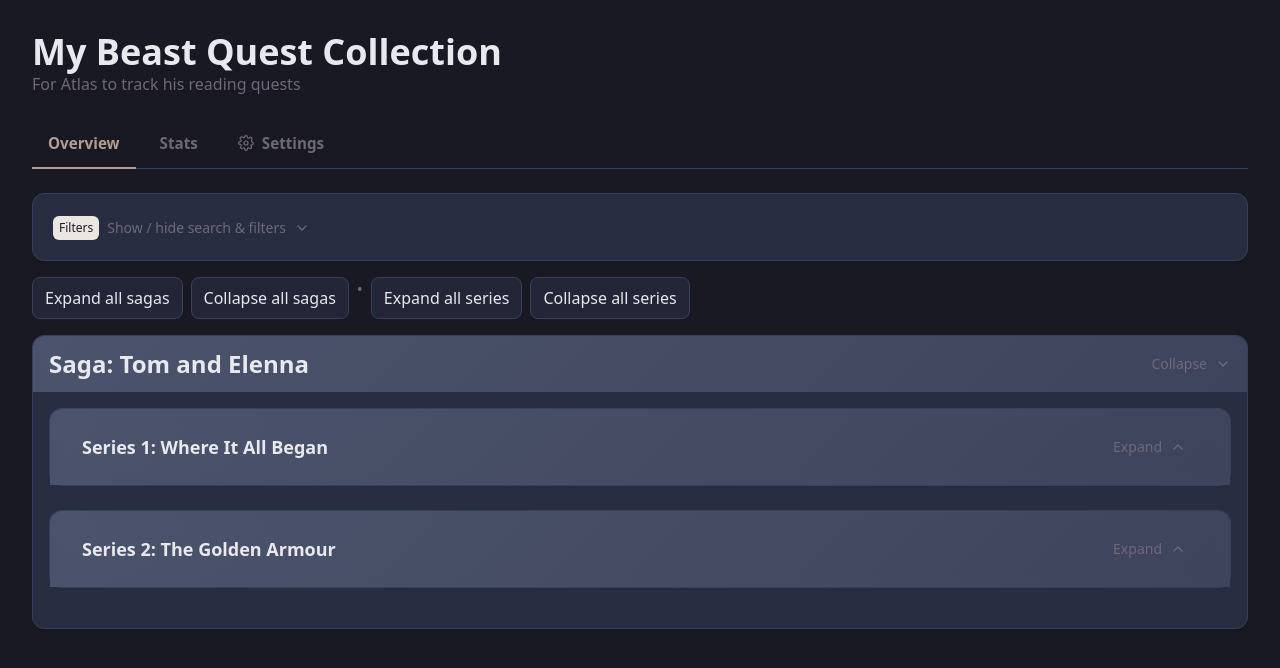
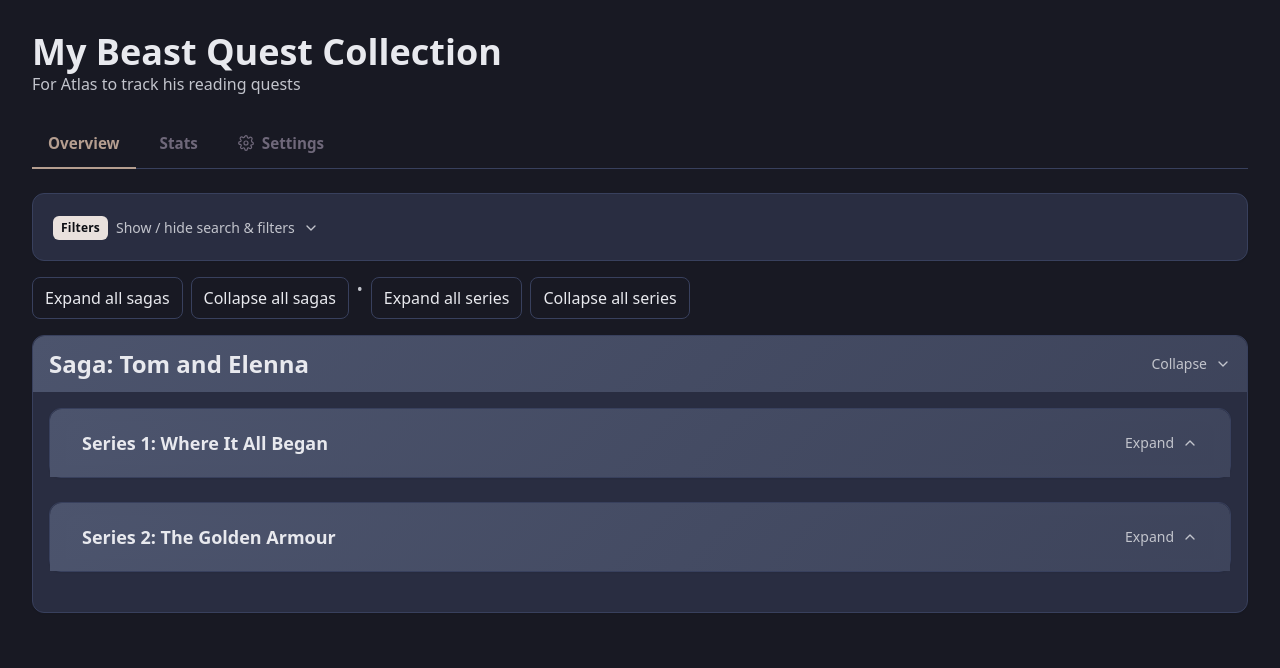
Before and after one commit to Dashdor182/beastquest, a plain HTML site: page index.html in a window 1280 px wide. Both pictures are taken after a click on the button "Expand". Drawn offline with nearby package versions, Linux system fonts and the light colour scheme.

Commit message:
Update styles.css

```diff
--- a/assets/styles.css
+++ b/assets/styles.css
@@ -1,31 +1,51 @@
 :root{
-    --bg:#181923;
-    --panel:#292d41;
-    --border:#38405d;
-    --chip:#4c546d;
-    --muted:#6f687a;
-    --accent:#b59e90;
-    --accent2:#a58d89;
-    --text:#e8e9ee;
+  --bg:#181923;        /* base background */
+  --panel:#292d41;     /* cards/panels */
+  --border:#38405d;    /* borders/tracks */
+  --chip:#4c546d;      /* headers/subpanels */
+  --muted:#6f687a;     /* legacy (overridden below for AA) */
+  --accent:#b59e90;    /* primary accent */
+  --accent2:#a58d89;   /* secondary accent */
+  --text:#e8e9ee;      /* body text */
 }
+
 .body-dark{ background:var(--bg); color:var(--text); }
+
+/* Panels & borders */
 .panel{ background:var(--panel); }
 .brand-border{ border-color:var(--border)!important; }
-  .muted{ color:var(--muted)!important; }
-  .accent{ background:var(--accent)!important; }
-  .accent2{ background:var(--accent2)!important; }
-  .badge{ background:color-mix(in oklab, var(--accent) 25%, white); color:#1b1c26; padding:2px 6px; border-radius:6px; font-size:.75rem; font-weight:500; }
+
+/* AA contrast for muted text: derive from text color to keep ratio high on dark panels */
+.muted{ color: color-mix(in oklab, var(--text) 82%, var(--panel)); }
+
+/* Chips with stronger contrast */
+.badge{
+  background: color-mix(in oklab, var(--accent) 30%, white);
+  color: #0d0f14;
+  padding:2px 8px;
+  border-radius:6px;
+  font-size:.75rem;
+  font-weight:600;
+  letter-spacing:.2px;
+}
+
+/* Progress bars */
 .progress{ height: 8px; border-radius: 9999px; }
 .progress-xs{ height: 6px; border-radius: 9999px; }
 .progress-track{ background:color-mix(in oklab, var(--border) 75%, black); }
 .progress-read{ background:var(--accent2)!important; }
 .progress-own{ background:var(--accent)!important; }
+
+/* Tiny spark bars for Stats */
+.spark{ width:64px; height:6px; border-radius:9999px; background:color-mix(in oklab, var(--border) 75%, black); overflow:hidden; }
+.spark > .fill{ height:100%; background:var(--accent2); }
+
+/* Cards */
 .card { transition: transform .15s ease, box-shadow .15s ease; background:color-mix(in oklab, var(--panel) 85%, black); }
 .card:hover { transform: translateY(-2px); box-shadow: 0 10px 24px rgb(0 0 0 / .35); }
-  .tab-panel.hidden{ display:none; }
-  .chev { transition: transform .15s ease; }
 
 /* Tabs */
+.tab-panel.hidden{ display:none; }
 .tab-btn{ border-bottom-width:2px; padding:.75rem 1rem; font-size:.95rem; font-weight:700; }
 .tab-btn.active{ border-color:var(--accent); color:var(--accent); }
 .tab-btn.inactive{ border-color:transparent; color:var(--muted); }
@@ -33,19 +53,28 @@
 /* Inputs & buttons */
 .input{ background:var(--panel); color:var(--text); border:1px solid var(--border); padding:.5rem .75rem; }
 .input:focus{ outline:none; box-shadow:0 0 0 3px color-mix(in oklab, var(--accent) 35%, transparent); border-color:var(--accent); }
+
 .btn{ border:1px solid var(--border); color:var(--text); background:color-mix(in oklab, var(--panel) 90%, black); border-radius:.5rem; padding:.5rem .75rem; }
 .btn:hover{ background:color-mix(in oklab, var(--chip) 65%, black); }
 .btn-danger{ border-color:color-mix(in oklab, var(--accent2) 40%, black); color:var(--accent2); }
 .btn-danger:hover{ background:color-mix(in oklab, var(--accent2) 15%, black); }
+.btn-ghost{ background:transparent; }
+.btn-ghost:hover{ background:color-mix(in oklab, var(--panel) 80%, black); }
+
+/* Headers */
 .header-grad{ background:linear-gradient(135deg, var(--chip), color-mix(in oklab, var(--chip) 60%, var(--panel))); }
 
-  /* Mobile & a11y */
-  body{ -webkit-tap-highlight-color: transparent; touch-action: manipulation; }
+/* Sticky elements */
+.sticky-toolbar{ position:sticky; top:0; z-index:30; }
+.sticky-saga{ position: sticky; top: 0; z-index: 25; }
+
+/* Misc */
+.no-scrollbar::-webkit-scrollbar{ display:none; }
+.no-scrollbar{ -ms-overflow-style:none; scrollbar-width:none; }
+.series-header-click{ cursor:pointer; }
+.chev { transition: transform .15s ease; }
+
 @media (prefers-reduced-motion: reduce){
   .card:hover{ transform:none; box-shadow:none; }
   .chev, .tab-btn{ transition:none; }
 }
-  .sticky-toolbar{ position:sticky; top:0; z-index:30; }
-  .no-scrollbar::-webkit-scrollbar{ display:none; }
-  .no-scrollbar{ -ms-overflow-style:none; scrollbar-width:none; }
-  [data-toggle]{ padding:.5rem .75rem; border-radius:.5rem; }
```
Lines whose indentation alone changed are shown as unchanged.
